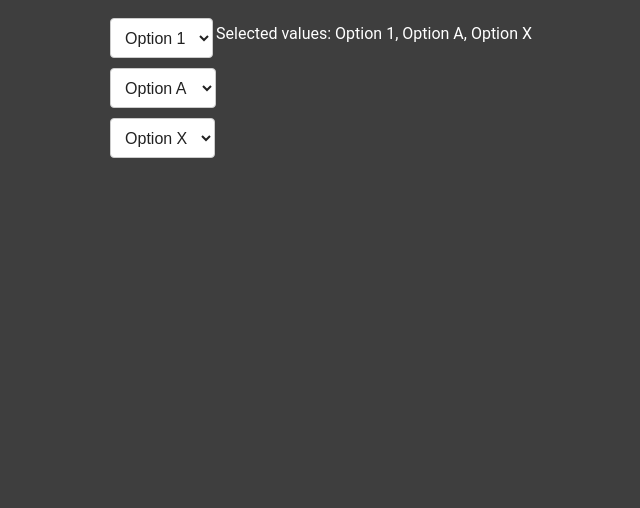
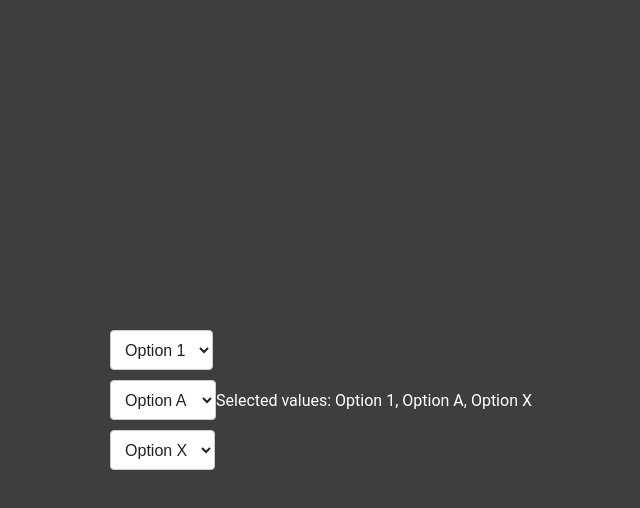
Before and after one commit to oravagamer/dotaznik, a Svelte app: page / in a window 1280 px wide. Shown: the top 508 px of the page, without its empty margins (319-959 px from the left). Built offline with nearby package versions, Linux system fonts and the light colour scheme.

Commit message:
Styles changed

```diff
--- a/src/App.svelte
+++ b/src/App.svelte
@@ -10,6 +10,11 @@
   main {
     display: flex;
     justify-content: center;
-    vertical-align: center;
+    align-items: center;
+    min-height: inherit;
+  }
+  :global(#app) {
+    display: block;
+    min-height: inherit;
   }
 </style>
--- a/src/app.css
+++ b/src/app.css
@@ -1,7 +1,8 @@
 body {
+  margin: 0;
   background-color: #3e3e3e;
   font-family: "Roboto", "Helvetica", "Arial", sans-serif;
   display: block;
-  height: 100%;
+  min-height: 100vh;
   color: white;
 }
```
